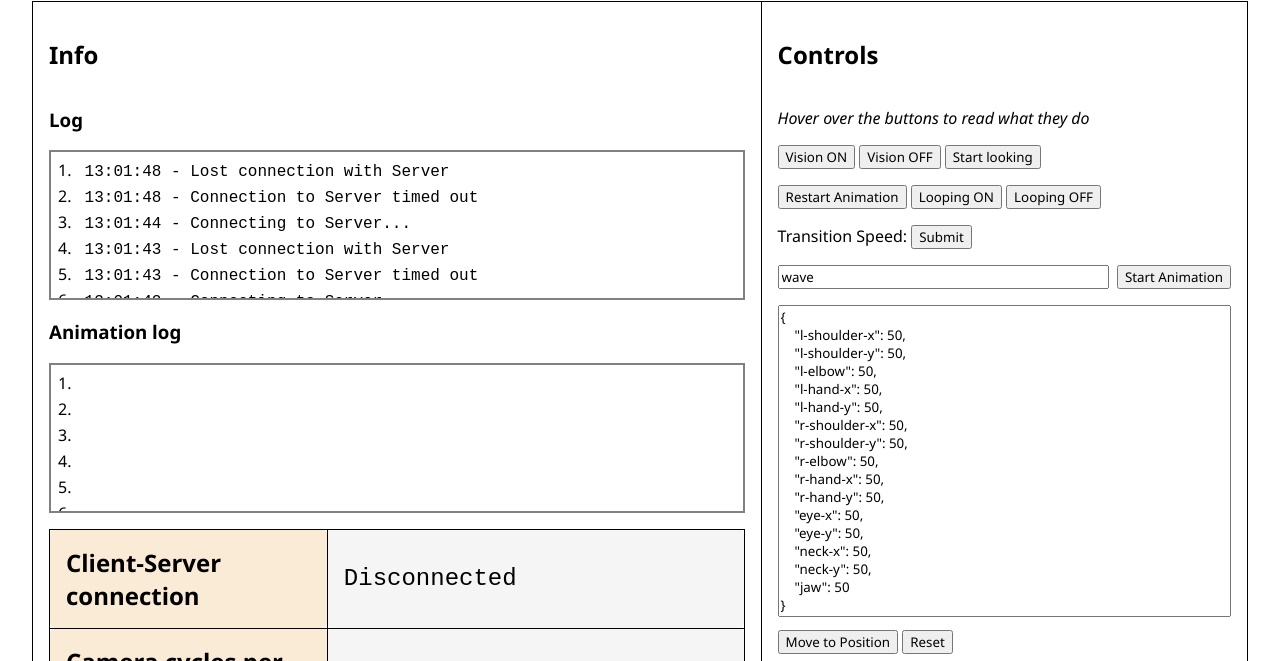
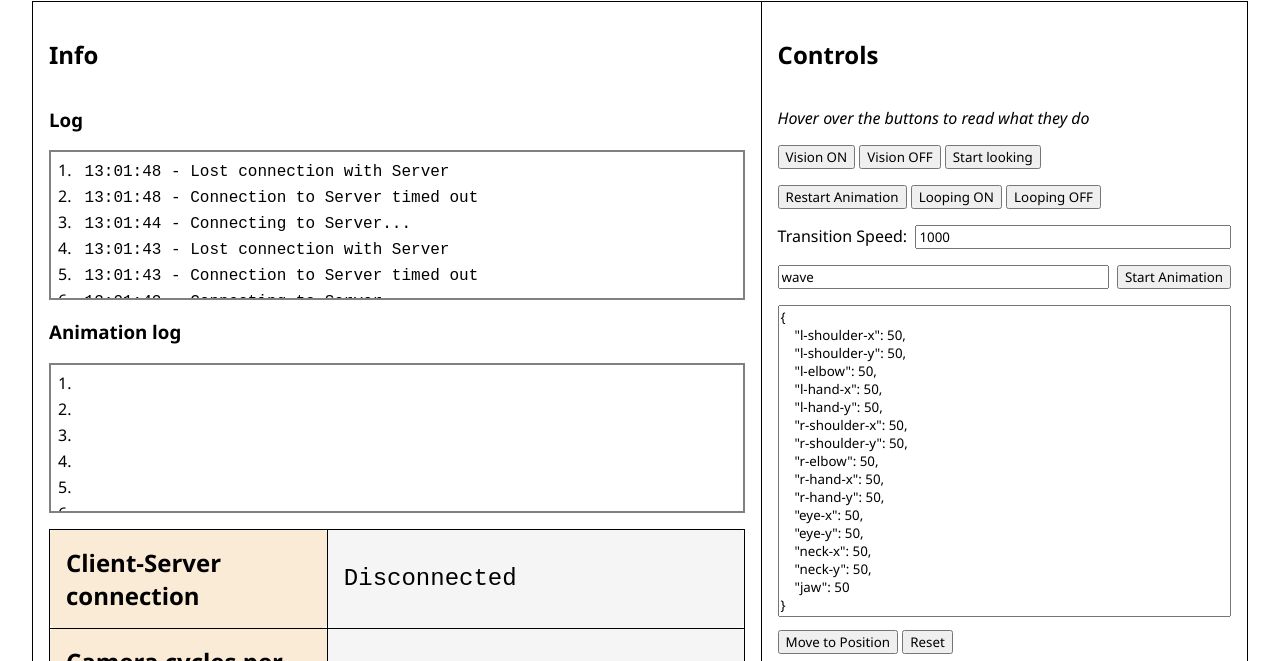
Before and after one commit to Jormala/bon-bon, a plain HTML site: page client/index.html in a window 1280 px wide. Shown: the part 117-778 px from the top of the page. Drawn offline with Linux system fonts and the light colour scheme.

Commit message:
Forgot these

```diff
--- a/client/index.html
+++ b/client/index.html
@@ -233,9 +233,12 @@
                 </button>
             </div>
 
-            <div style="width: fit-content">
-                Transition Speed:
-                <input onchange="(value) => sendData('set-transitionspeed', value)" type="submit">
+            <div id="transition-speed">
+                <span>Transition Speed:&nbsp;&nbsp;</span>
+                <input type="number"
+                    onchange="value > 0 ? sendData('set-transition-speed', value) : null"
+                    min="1"
+                    value="1000">
             </div>
 
             <form id="send-animation">
--- a/client/styles.css
+++ b/client/styles.css
@@ -30,7 +30,7 @@ img {
 
     height: 100%;
 
-    &>* {
+    & > * {
         overflow-x: hidden;
 
         padding: 1rem;
@@ -41,7 +41,7 @@ img {
         border: black solid 1px;
     }
 
-    &>*:last-child {
+    & > *:last-child {
         border-left: none;
     }
 }
@@ -61,7 +61,7 @@ img {
 
     /* WHAT THE FUCK IS A `tbody` ELEMENT DOING IN MY MOTHERF#@KING TABLES
             I SPEND AN HOUR ON THIS :DDDDD */
-    &>tbody>tr>td {
+    & > tbody > tr > td {
         padding: 1rem;
         border: solid black 1px;
         border-radius: 5px;
@@ -121,18 +121,15 @@ img {
     height: 150px;
 }
 
-/*
-         * Controls
-         */
 #send-animation {
     display: flex;
     gap: 0.5rem;
 
-    &>*:first-child {
+    & > *:first-child {
         flex-grow: 1;
     }
 
-    &>*:last-child {
+    & > *:last-child {
         flex-shrink: 0;
     }
 }
@@ -143,3 +140,15 @@ img {
     resize: none;
     margin-bottom: 8px;
 }
+
+#transition-speed {
+    display: flex;
+
+    & > span {
+        text-wrap: nowrap;
+    }
+
+    & > input {
+        flex: 1;
+    }
+}
```
